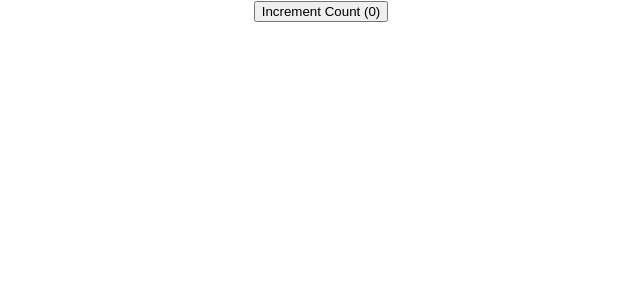
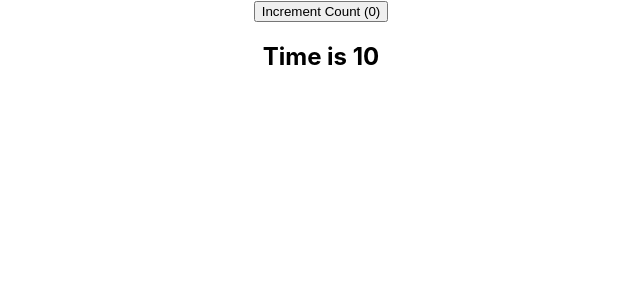
Before and after one commit to mikakallberg/React-JS, a React (Create React App) app in the folder my-app/: page / in a window 1280 px wide. Shown: the top 300 px of the page, without its empty margins (319-959 px from the left). Built offline with nearby package versions, Linux system fonts and the light colour scheme.

Commit message:
useEffects hooks

```diff
--- a/my-app/src/components/UseEffectCounter.js
+++ b/my-app/src/components/UseEffectCounter.js
@@ -1,20 +1,75 @@
 import React, {useState, useEffect} from 'react'
 
+// Running effects only once
 function UseEffectCounter() {
     const [count, setCount] = useState(0);
+    const [time, setTime] = useState(0);
+
     useEffect(() => {
+        console.log('count 1 effect');
         document.title = count;
-    });
+    }, [count]);
+
+    useEffect(()=>{
+        console.log('Creating timer');
+        const interval = setInterval(() => {
+            setTime(time => time + 1)
+        }, 1000);
+    }, []);
+
     return (
         <div>
-            <button
-                onClick={
-                    () => setCount(count => count + 1)
-                }>
-                    Increment Count ({count})
-                </button>
+            <button onClick={
+                () => setCount(count => count + 1)
+            }>
+                Increment Count ({count})
+            </button>
+            <h2>Time is {time}</h2>
         </div>
     )
 }
 
+
+// Conditional effects
+// function UseEffectCounter() {
+//     const [count, setCount] = useState(0);
+//     useEffect(() => {
+//         console.log("count 1 effect");
+//         document.title = count;
+//     }, [count]);
+//     const [count2, setCount2] = useState(0);
+//     useEffect(() => {
+//         console.log("count 2 effect");
+//         document.title = count2;
+//     }, [count2]);
+//     return (
+//         <div>
+//             <button onClick={() => setCount((count) => count + 1)}>
+//                 Increment Count ({count})
+//             </button>
+//             <button onClick={() => setCount2((count2) => count2 + 1)}>
+//                 Increment Count2 ({count2})
+//             </button>
+//         </div>
+//     );
+// }
+
+// Use effect hooks
+// function UseEffectCounter() {
+//     const [count, setCount] = useState(0);
+//     useEffect(() => {
+//         document.title = count;
+//     });
+//     return (
+//         <div>
+//             <button
+//                 onClick={
+//                     () => setCount(count => count + 1)
+//                 }>
+//                     Increment Count ({count})
+//             </button>
+//         </div>
+//     )
+// }
+
 export default UseEffectCounter
```
